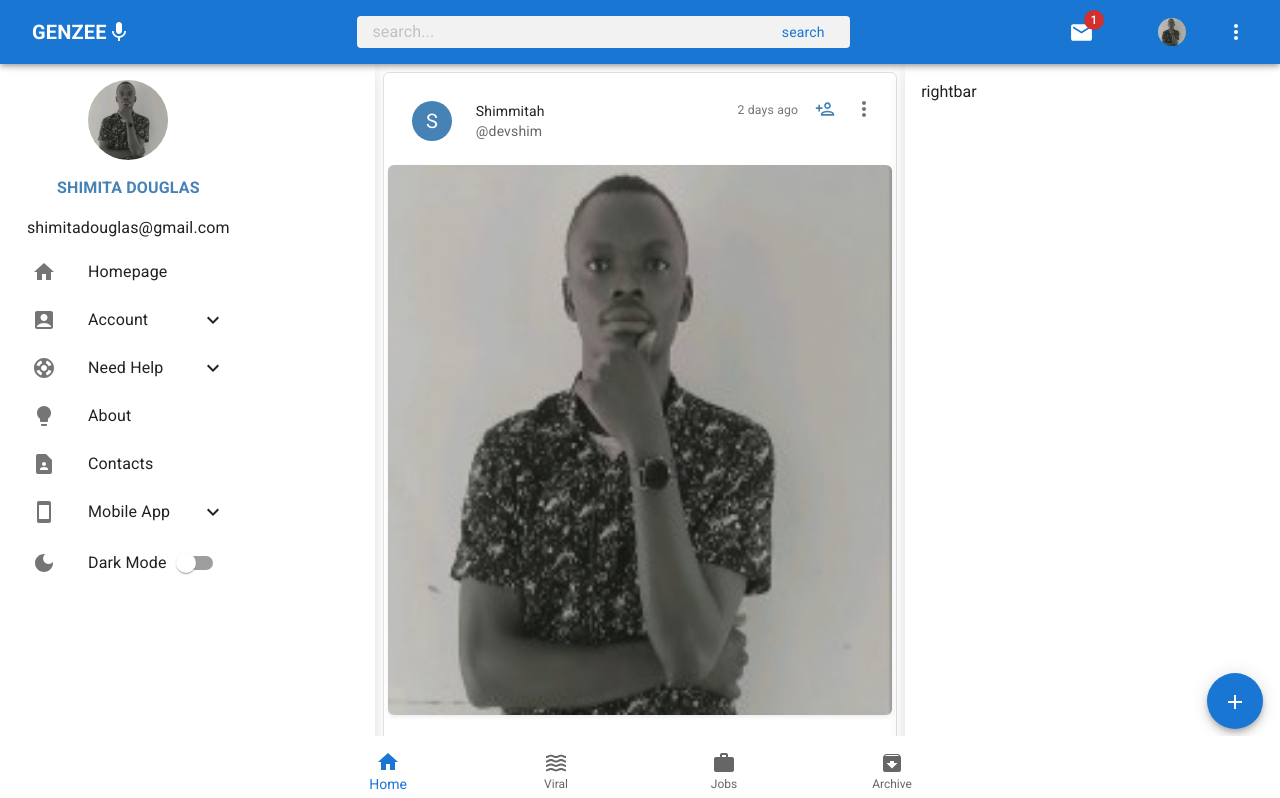
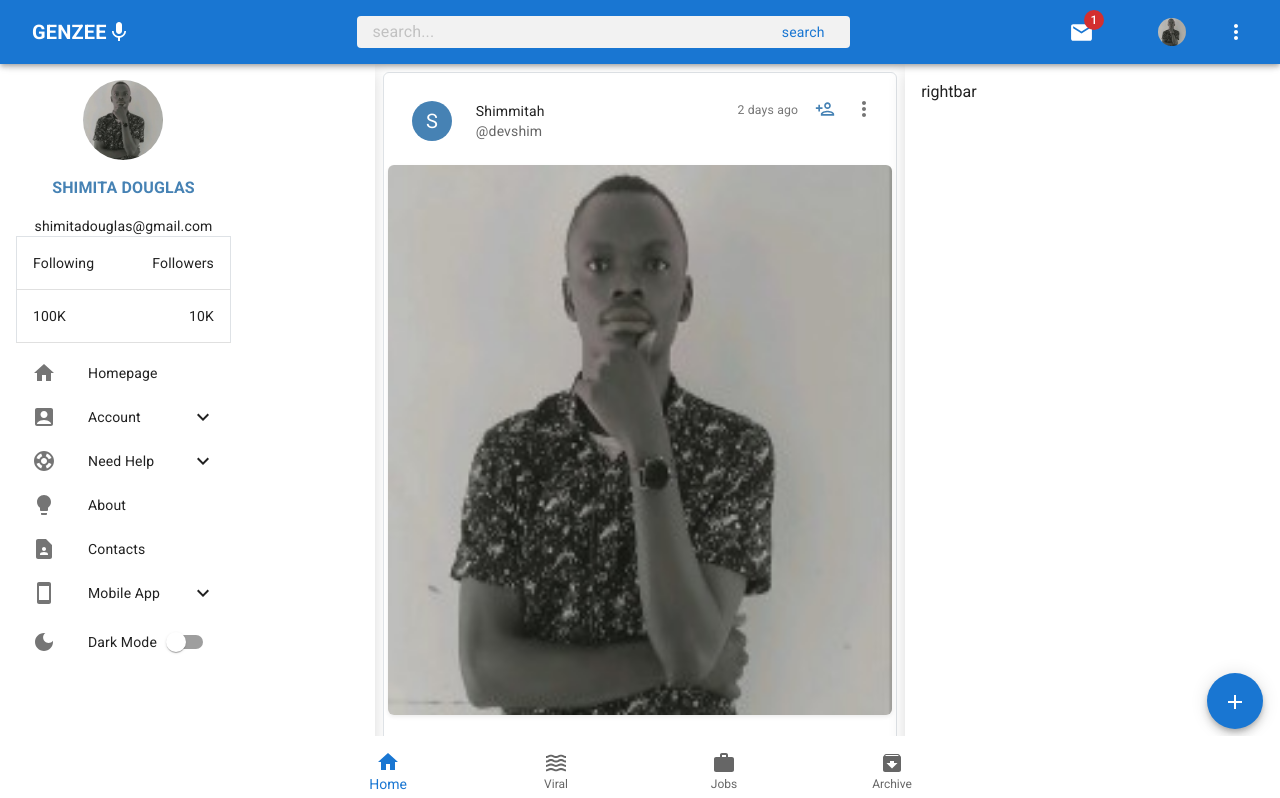
Before and after one commit to Shimmita/Genzee, a React (Create React App) app: page / in a window 1280 px wide. Shown: the top 798 px of the page. Built offline with nearby package versions, Linux system fonts and the light colour scheme.

Commit message:
updated the sidebar for lg screen to have similar looks with that of small devices

```diff
--- a/src/components/navbar/Navbar.jsx
+++ b/src/components/navbar/Navbar.jsx
@@ -41,6 +41,7 @@ import {
   Stack,
   styled,
   Switch,
+  Table,
   TableBody,
   TableCell,
   TableHead,
@@ -51,7 +52,6 @@ import {
 import React, { useState } from "react";
 
 import devImage from "../../images/dev.jpeg";
-import { Table } from "react-bootstrap";
 
 const Navbar = ({ setMode, mode }) => {
   const [openMore, setOpenMore] = useState(false);
@@ -314,6 +314,7 @@ const Navbar = ({ setMode, mode }) => {
               </Table>
             </Box>
           </BoxAvatarContent>
+
           <List>
             <ListItemButton LinkComponent={"a"} href="#home">
               <ListItemIcon>
--- a/src/components/sidebar/Sidebar.jsx
+++ b/src/components/sidebar/Sidebar.jsx
@@ -25,6 +25,11 @@ import {
   ListItemText,
   styled,
   Switch,
+  Table,
+  TableBody,
+  TableCell,
+  TableHead,
+  TableRow,
   Typography,
 } from "@mui/material";
 import React, { useState } from "react";
@@ -47,10 +52,10 @@ const Sidebar = ({ setMode, mode }) => {
     <Box
       flex={2}
       p={2}
-      className='shadow'
-      sx={{ display: { xs: "none", sm: "none", md: "block",} }}
+      className="shadow"
+      sx={{ display: { xs: "none", sm: "none", md: "block" } }}
     >
-      <Box position={"fixed"}>
+      <Box position={"fixed"} >
         <BoxAvatarContent>
           <Box
             display={"flex"}
@@ -69,15 +74,39 @@ const Sidebar = ({ setMode, mode }) => {
             </Typography>
           </Box>
 
-          <Typography>shimitadouglas@gmail.com</Typography>
+          <Typography variant="body2">shimitadouglas@gmail.com</Typography>
         </BoxAvatarContent>
+        <Table aria-label="table" className="border">
+          <TableHead>
+            <TableRow>
+              <TableCell>
+                <Typography variant="body2">Following</Typography>{" "}
+              </TableCell>
+              <TableCell align="right">
+                <Typography variant="body2">Followers</Typography>{" "}
+              </TableCell>
+            </TableRow>
+          </TableHead>
+          <TableBody>
+            <TableRow>
+              <TableCell>
+                <Typography variant="body2">100K</Typography>
+              </TableCell>
+              <TableCell align="right">
+                <Typography variant="body2">10K</Typography>
+              </TableCell>
+            </TableRow>
+          </TableBody>
+        </Table>
 
        <List>
             <ListItemButton LinkComponent={"a"} href="#home">
               <ListItemIcon>
                 <Home />
               </ListItemIcon>
-            <ListItemText primary="Homepage" />
+              <ListItemText
+                primary={<Typography variant="body2">Homepage</Typography>}
+              />
             </ListItemButton>
 
             <ListItemButton
@@ -88,7 +117,9 @@ const Sidebar = ({ setMode, mode }) => {
               <ListItemIcon>
                 <AccountBox />
               </ListItemIcon>
-            <ListItemText primary="Account" />{" "}
+              <ListItemText
+                primary={<Typography variant="body2">Account</Typography>}
+              />
               {openAccountMore ? <ExpandLess /> : <ExpandMore />}
             </ListItemButton>
 
@@ -99,27 +130,32 @@ const Sidebar = ({ setMode, mode }) => {
               unmountOnExit
             >
               <List component="div" disablePadding>
-
                 <ListItemButton LinkComponent={"a"} href="#home" sx={{ pl: 8 }}>
                   <ListItemIcon>
                     <AllInclusive />
                   </ListItemIcon>
-                <ListItemText  primary='View All'
+                  <ListItemText
+                    primary={<Typography variant="body2">View All</Typography>}
                   />
                 </ListItemButton>
-
                 <ListItemButton LinkComponent={"a"} href="#home" sx={{ pl: 8 }}>
                   <ListItemIcon>
                     <BarChart />
                   </ListItemIcon>
-                <ListItemText primary="Statistics" />
+                  <ListItemText
+                    primary={
+                      <Typography variant="body2">Statistics</Typography>
+                    }
+                  />
                 </ListItemButton>
 
                 <ListItemButton LinkComponent={"a"} href="#home" sx={{ pl: 8 }}>
                   <ListItemIcon>
                     <Settings />
                   </ListItemIcon>
-                <ListItemText primary="Settings" />
+                  <ListItemText
+                    primary={<Typography variant="body2">Settings</Typography>}
+                  />
                 </ListItemButton>
               </List>
             </Collapse>
@@ -132,7 +168,9 @@ const Sidebar = ({ setMode, mode }) => {
               <ListItemIcon>
                 <Support />
               </ListItemIcon>
-            <ListItemText primary="Need Help" />
+              <ListItemText
+                primary={<Typography variant="body2">Need Help</Typography>}
+              />
               {openHelp ? <ExpandLess /> : <ExpandMore />}
             </ListItemButton>
 
@@ -147,14 +185,18 @@ const Sidebar = ({ setMode, mode }) => {
                   <ListItemIcon>
                     <Email />
                   </ListItemIcon>
-                <ListItemText primary="Email" />
+                  <ListItemText
+                    primary={<Typography variant="body2">Email</Typography>}
+                  />
                 </ListItemButton>
 
                 <ListItemButton LinkComponent={"a"} href="#home" sx={{ pl: 8 }}>
                   <ListItemIcon>
                     <QuestionMark />
                   </ListItemIcon>
-                <ListItemText primary="Q & A" />
+                  <ListItemText
+                    primary={<Typography variant="body2">Q & A</Typography>}
+                  />
                 </ListItemButton>
               </List>
             </Collapse>
@@ -163,14 +205,18 @@ const Sidebar = ({ setMode, mode }) => {
               <ListItemIcon>
                 <Lightbulb />
               </ListItemIcon>
-            <ListItemText primary="About" />
+              <ListItemText
+                primary={<Typography variant="body2">About</Typography>}
+              />
             </ListItemButton>
 
             <ListItemButton LinkComponent={"a"} href="#home">
               <ListItemIcon>
                 <ContactPage />
               </ListItemIcon>
-            <ListItemText primary="Contacts" />
+              <ListItemText
+                primary={<Typography variant="body2">Contacts</Typography>}
+              />
             </ListItemButton>
 
             <ListItemButton
@@ -181,7 +227,9 @@ const Sidebar = ({ setMode, mode }) => {
               <ListItemIcon>
                 <Smartphone />
               </ListItemIcon>
-            <ListItemText primary="Mobile App" />
+              <ListItemText
+                primary={<Typography variant="body2">Mobile App</Typography>}
+              />
               {openMobileApp ? <ExpandLess /> : <ExpandMore />}
             </ListItemButton>
 
@@ -196,7 +244,9 @@ const Sidebar = ({ setMode, mode }) => {
                   <ListItemIcon>
                     <Download />
                   </ListItemIcon>
-                <ListItemText primary="Download" />
+                  <ListItemText
+                    primary={<Typography variant="body2">Download</Typography>}
+                  />
                 </ListItemButton>
               </List>
             </Collapse>
@@ -205,7 +255,9 @@ const Sidebar = ({ setMode, mode }) => {
               <ListItemIcon>
                 <DarkMode />
               </ListItemIcon>
-            <ListItemText primary="Dark Mode" />
+              <ListItemText
+                primary={<Typography variant="body2">Dark Mode</Typography>}
+              />
               <Switch
                 onChange={(e) => setMode(mode === "light" ? "dark" : "light")}
               />
```
Also changed, not shown: src/components/custom/BottomNav.jsx (+1 -6 lines). Lines whose indentation alone changed are shown as unchanged.
